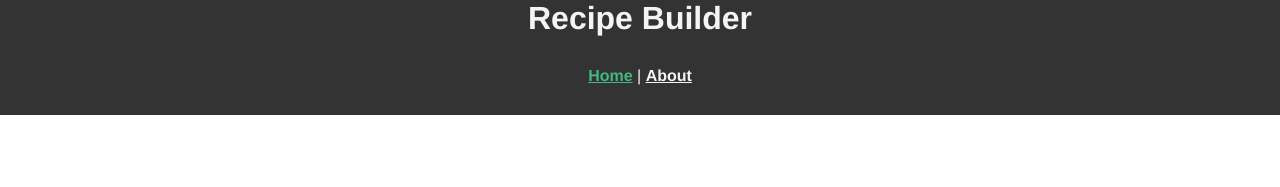
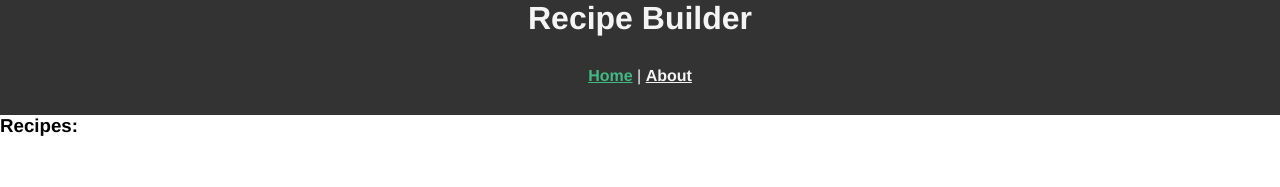
Before and after one commit to hborrelli1/recipe-builder, a Vue app: page / in a window 1280 px wide. Shown: the top 187 px of the page. Built offline with nearby package versions, Linux system fonts and the light colour scheme.

Commit message:
Move data from App into Home. Add Recipes component.

```diff
--- a/src/App.vue
+++ b/src/App.vue
@@ -11,7 +11,7 @@
   export default {
     name: 'app',
     components: {
-      Header
+      Header,
     }
   }
 </script>
@@ -24,7 +24,6 @@
     font-family: Avenir, Helvetica, Arial, sans-serif;
     -webkit-font-smoothing: antialiased;
     -moz-osx-font-smoothing: grayscale;
-    color: #f4f4f4;
   }
 
   #nav {
--- /dev/null
+++ b/src/components/Recipes.vue
@@ -0,0 +1,24 @@
+<template>
+  <section>
+    <header>
+      <h3>Recipes:</h3>
+    </header>
+    <div
+      class='recipes-list'
+      v-for='recipe in recipes'
+      v-bind:key='recipe.id'
+    >
+    </div>
+  </section>
+</template>
+
+<script>
+  export default {
+    name: 'Recipes',
+    props: ['recipes']
+  }
+</script>
+
+<style scoped>
+
+</style>
--- a/src/views/Home.vue
+++ b/src/views/Home.vue
@@ -1,17 +1,40 @@
 <template>
   <div class="home">
-
+    <Recipes v-bind:recipes="recipes" />
   </div>
 </template>
 
 <script>
-// @ is an alias to /src
-
+import Recipes from '../components/Recipes';
 
 export default {
   name: 'Home',
   components: {
+    Recipes
+  },
+  data() {
+      return {
+        recipes: [
+          {
+            id: 1,
+            title: 'Chicken Parm',
+            instructions: '1. Slow Cook chicken in crock pot. 2. Make sauce. 3. Combine and Enjoy.'
+          },
+          {
+            id: 2,
+            title: 'Chicken Noodle Soup',
+            instructions: '1. Chop vegies. 2. Combine broth and chopped vegies into pot. 3. Heat on medium for 30 minutes.'
+          },
+          {
+            id: 3,
+            title: 'Stir Fry',
+            instructions: '1. Chop vegies. 2. Heat oil in Wok then add in vegies. 3. Saute vegies and add seasoning. 4. Crack an egg in cook till done.'
+          }
+        ]
+      }
+    },
+    methods: {
 
-  }
+    }
 }
 </script>
```
